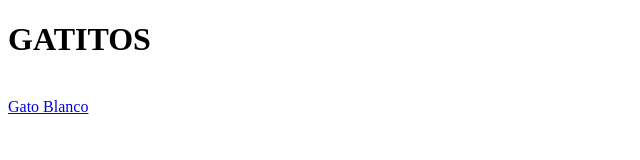
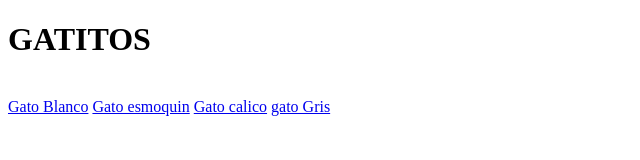
Before and after one commit to marciano31415/buddies_prodigy, a plain HTML site: page buddies_prodigy/gatos.html in a window 1280 px wide. Shown: the whole page, without its empty margins (0-640 px from the left). Drawn offline with Linux system fonts and the light colour scheme.

Commit message:
poner links de gatos no conocidos

```diff
--- a/buddies_prodigy/gatos.html
+++ b/buddies_prodigy/gatos.html
@@ -9,6 +9,9 @@
         GATITOS
     </h1> <br />
     <a href="gatoBlanco.html">Gato Blanco</a>
+    <a href="gatoEsmoquin.html">Gato esmoquin</a>
+    <a href="gatoCalico.html">Gato calico</a>
+    <a href="gatoGris.html">gato Gris</a>
 
 </body>
 </html>
```
